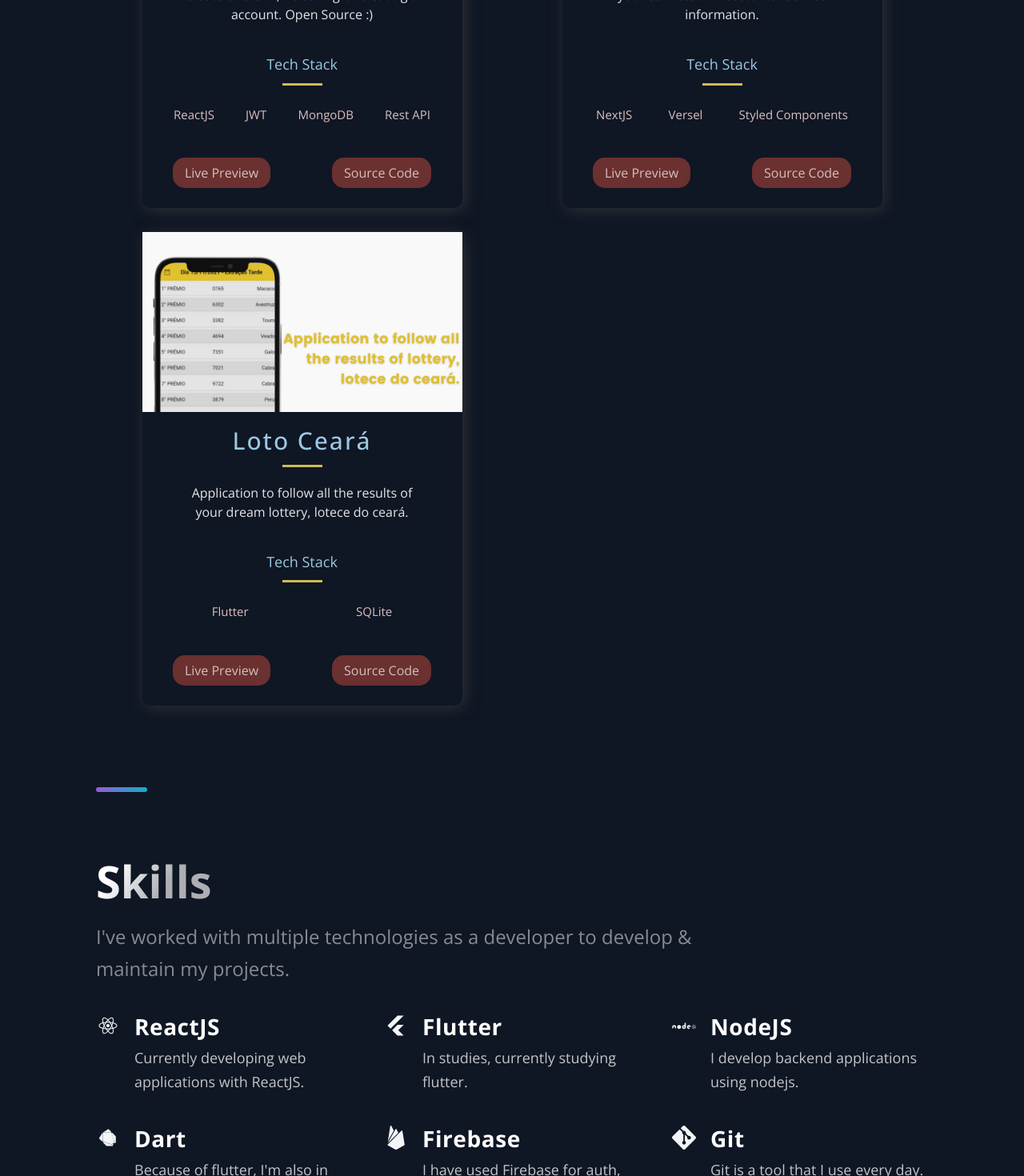
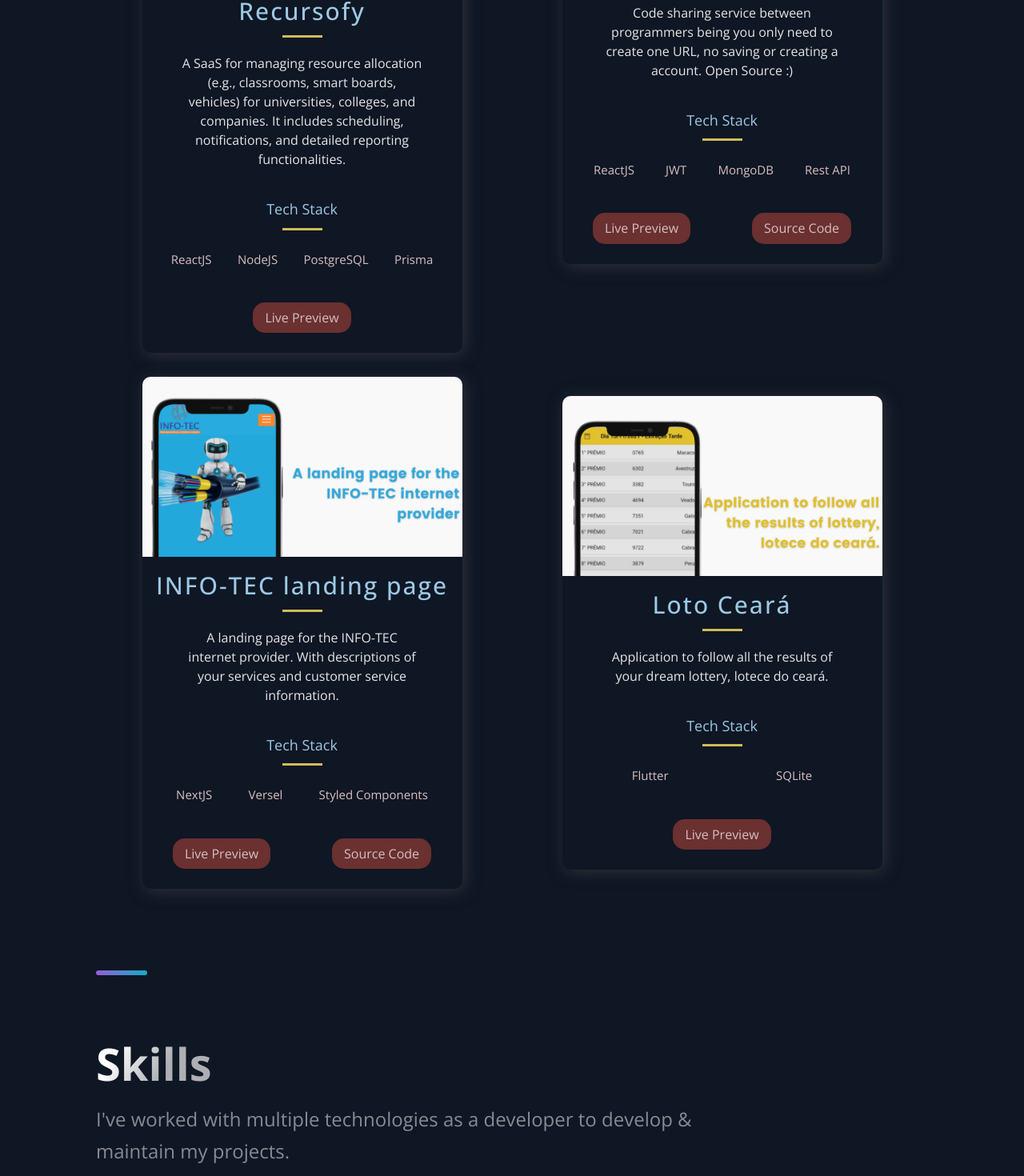
Before and after one commit to jarodsim/jarodmateus, a Next.js app: page / in a window 1280 px wide. Shown: the part 1330-2800 px from the top of the page at 80% size. Built offline with nearby package versions, Linux system fonts and the light colour scheme.

Commit message:
Remove Instagram links from Footer and Header, update Hero section description, enhance Projects component with conditional rendering for source links, add new project to constants, and comment out Acomplishments section in Home page.

```diff
--- a/src/components/Footer/Footer.js
+++ b/src/components/Footer/Footer.js
@@ -48,9 +48,6 @@
           <SocialIcons href='https://www.linkedin.com/in/jarodcavalcante/'>
             <AiFillLinkedin size='3rem' />
           </SocialIcons>
-          <SocialIcons href='https://www.instagram.com/jarodsim/'>
-            <AiFillInstagram size='3rem' />
-          </SocialIcons>
         </SocialContainer>
       </SocialIconsContainer>
     </FooterWrapper>
--- a/src/components/Header/Header.js
+++ b/src/components/Header/Header.js
@@ -21,7 +21,9 @@
         href='/'
         style={{ display: 'flex', alignItems: 'center', color: 'white' }}>
 
-        <img src='/logo.png' height={40} width={40} alt='imagem de logo'/>{' '}
+        <img src='/logo.png' height={40} width={40} alt='imagem de logo' style={{
+          borderRadius: 50,
+        }} />{' '}
         <span style={{ marginLeft: 10, marginTop: 7, fontSize: 20 }}>
           Jarod Mateus
         </span>
@@ -52,9 +54,6 @@
       <SocialIcons href='https://www.linkedin.com/in/jarodcavalcante/'>
         <AiFillLinkedin size='3rem' />
       </SocialIcons>
-      <SocialIcons href='https://www.instagram.com/jarodsim/'>
-        <AiFillInstagram size='3rem' />
-      </SocialIcons>
     </Div3>
   </Container>
 )
--- a/src/components/Hero/Hero.js
+++ b/src/components/Hero/Hero.js
@@ -14,8 +14,7 @@
       <LeftSection>
         <SectionTitle main center>
           Hi, <br></br>
-          I am Jarod Mateus. I'm a software developer and
-          also a flutter newbie.
+          I am Jarod Mateus. I'm a software developer.
         </SectionTitle>
         <Button
           onClick={(e) => {
--- a/src/components/Projects/Projects.js
+++ b/src/components/Projects/Projects.js
@@ -12,7 +12,7 @@
       {projects.map((p, i) => {
         return (
           <BlogCard key={i}>
-            <Img src={p.image} alt={`imagem do projeto ${p.title}`}/>
+            <Img src={p.image} alt={`imagem do projeto ${p.title}`} />
 
             <HeaderThree title={p.title}>{p.title}</HeaderThree>
             <Hr />
@@ -29,7 +29,7 @@
             </div>
             <UtilityList>
               <ExternalLinks href={p.visit}>Live Preview</ExternalLinks>
-              <ExternalLinks href={p.source}>Source Code</ExternalLinks>
+              {p.source && <ExternalLinks href={p.source}>Source Code</ExternalLinks>}
             </UtilityList>
           </BlogCard>
         );
--- a/src/components/Projects/ProjectsStyles.js
+++ b/src/components/Projects/ProjectsStyles.js
@@ -5,6 +5,7 @@
   height:100%;
   object-fit: cover;
   overflow: hidden;
+  border-radius: 10px 10px 0 0;
 `
 
 export const GridContainer = styled.section`
--- a/src/components/Technologies/Skills.js
+++ b/src/components/Technologies/Skills.js
@@ -1,42 +1,142 @@
-import { DiReact, DiNodejs, DiDart } from "react-icons/di";
-import { SiFirebase, SiGit } from "react-icons/si";
-import { RiFlutterFill } from "react-icons/ri";
+import { DiReact, DiNodejs } from 'react-icons/di';
+import {
+  SiTypescript,
+  SiPostgresql,
+  SiMongodb,
+  SiDocker,
+  SiNx,
+  SiNextdotjs,
+  SiGithub,
+  SiAwslambda,
+  SiVitest,
+} from 'react-icons/si';
+import { RiFlutterFill } from 'react-icons/ri';
+import { FaPython } from 'react-icons/fa';
 
 export const Skills = [
   {
-    slug: "reactjs",
-    Component: DiReact,
-    title: "ReactJS",
-    Description: () => <>Currently developing web applications with ReactJS.</>,
+    slug: 'nodejs',
+    Component: DiNodejs,
+    title: 'NodeJS',
+    Description: () => (
+      <>I develop backend solutions using NodeJS, including RESTful APIs.</>
+    ),
   },
   {
-    slug: "flutter",
-    Component: RiFlutterFill,
-    title: "Flutter",
-    Description: () => <>In studies, currently studying flutter. </>,
+    slug: 'python',
+    Component: FaPython,
+    title: 'Python',
+    Description: () => (
+      <>
+        I develop backend solutions and work with tools like AWS Lambda and
+        Pytest for testing.
+      </>
+    ),
   },
   {
-    slug: "nodejs",
-    Component: DiNodejs,
-    title: "NodeJS",
-    Description: () => <>I develop backend applications using nodejs.</>,
+    slug: 'reactjs',
+    Component: DiReact,
+    title: 'ReactJS',
+    Description: () => (
+      <>
+        I design and implement frontend solutions using ReactJS, including
+        integration with backend services.
+      </>
+    ),
   },
   {
-    slug: "dart",
-    Component: DiDart,
-    title: "Dart",
-    Description: () => <>Because of flutter, I'm also in the early stages of development with dart..</>,
+    slug: 'nextjs',
+    Component: SiNextdotjs,
+    title: 'NextJS',
+    Description: () => (
+      <>I develop web applications with NextJS for server-side rendering.</>
+    ),
   },
   {
-    slug: "firebase",
-    Component: SiFirebase,
-    title: "Firebase",
-    Description: () => <>I have used Firebase for auth, database & analytics in my apps.</>,
+    slug: 'typescript',
+    Component: SiTypescript,
+    title: 'TypeScript',
+    Description: () => (
+      <>
+        I use TypeScript for type-safe development in both frontend and backend
+        applications.
+      </>
+    ),
   },
   {
-    slug: "git",
-    Component: SiGit,
-    title: "Git",
-    Description: () => <>Git is a tool that I use every day. I use GitHub for pushing my code and teamwork.</>,
+    slug: 'aws',
+    Component: SiAwslambda,
+    title: 'AWS',
+    Description: () => (
+      <>
+        I utilize AWS services like Cognito, S3, Lambda, RDS, API Gateway,
+        DynamoDB and more for scalable applications.
+      </>
+    ),
+  },
+  {
+    slug: 'mongodb',
+    Component: SiMongodb,
+    title: 'MongoDB',
+    Description: () => (
+      <>
+        I work with MongoDB for building scalable and flexible database
+        solutions.
+      </>
+    ),
+  },
+  {
+    slug: 'postgresql',
+    Component: SiPostgresql,
+    title: 'PostgreSQL',
+    Description: () => (
+      <>I use PostgreSQL for relational database design and querying.</>
+    ),
+  },
+  {
+    slug: 'docker',
+    Component: SiDocker,
+    title: 'Docker',
+    Description: () => (
+      <>I containerize applications and manage environments using Docker.</>
+    ),
+  },
+  {
+    slug: 'nx',
+    Component: SiNx,
+    title: 'Nx Monorepo',
+    Description: () => <>I utilize Nx for managing monorepos.</>,
+  },
+  {
+    slug: 'git',
+    Component: SiGithub,
+    title: 'Git',
+    Description: () => (
+      <>
+        I use Git and GitHub daily for version control, collaboration, and CI/CD
+        pipelines.
+      </>
+    ),
+  },
+  {
+    slug: 'vitest',
+    Component: SiVitest,
+    title: 'vitest',
+    Description: () => (
+      <>
+        I write and maintain unit tests using Vitest to ensure code reliability.
+      </>
+    ),
+  },
+  {
+    slug: 'flutter',
+    Component: RiFlutterFill,
+    title: 'Flutter',
+    Description: () => (
+      <>
+        I develop mobile applications using Flutter for cross-platform
+        compatibility. (newbye)
+      </>
+    ),
   },
 ];
--- a/src/constants/constants.js
+++ b/src/constants/constants.js
@@ -1,4 +1,13 @@
 export const projects = [
+  {
+    title: 'Recursofy',
+    description:
+      'A SaaS for managing resource allocation (e.g., classrooms, smart boards, vehicles) for universities, colleges, and companies. It includes scheduling, notifications, and detailed reporting functionalities.',
+    image: '/images/recursofy.png',
+    tags: ['ReactJS', 'NodeJS', 'PostgreSQL', 'Prisma'],
+    visit: 'https://recursofy.com/',
+    id: 0,
+  },
   {
     title: 'UNIPAD',
     description:
@@ -7,7 +16,7 @@
     tags: ['ReactJS', 'JWT', 'MongoDB', 'Rest API'],
     source: 'https://github.com/jarodsim/unipad-frontend',
     visit: 'https://unipad.jarod.dev/',
-    id: 0,
+    id: 1,
   },
   {
     title: 'INFO-TEC landing page',
@@ -17,7 +26,7 @@
     tags: ['NextJS', 'Versel', 'Styled Components'],
     source: 'https://github.com/infotecpi/landingpageinfotec',
     visit: 'https://www.infotecpi.com.br/',
-    id: 1,
+    id: 2,
   },
   {
     title: 'Loto Ceará',
@@ -27,7 +36,7 @@
     tags: ['Flutter', 'SQLite'],
     visit:
       'https://play.google.com/store/apps/details?id=com.jemsbr.lotoceara&hl=pt_BR&gl=US',
-    id: 2,
+    id: 3,
   },
 ]
 
--- a/src/pages/index.js
+++ b/src/pages/index.js
@@ -17,7 +17,7 @@
       <Projects />
       <Technologies />
       <Timeline />
-      <Acomplishments />
+      {/* <Acomplishments /> */}
     </Layout>
   );
 };
```
Also changed, not shown: public/images/recursofy.png (added), 1 other file (tests, documents, lock files or other folders).
